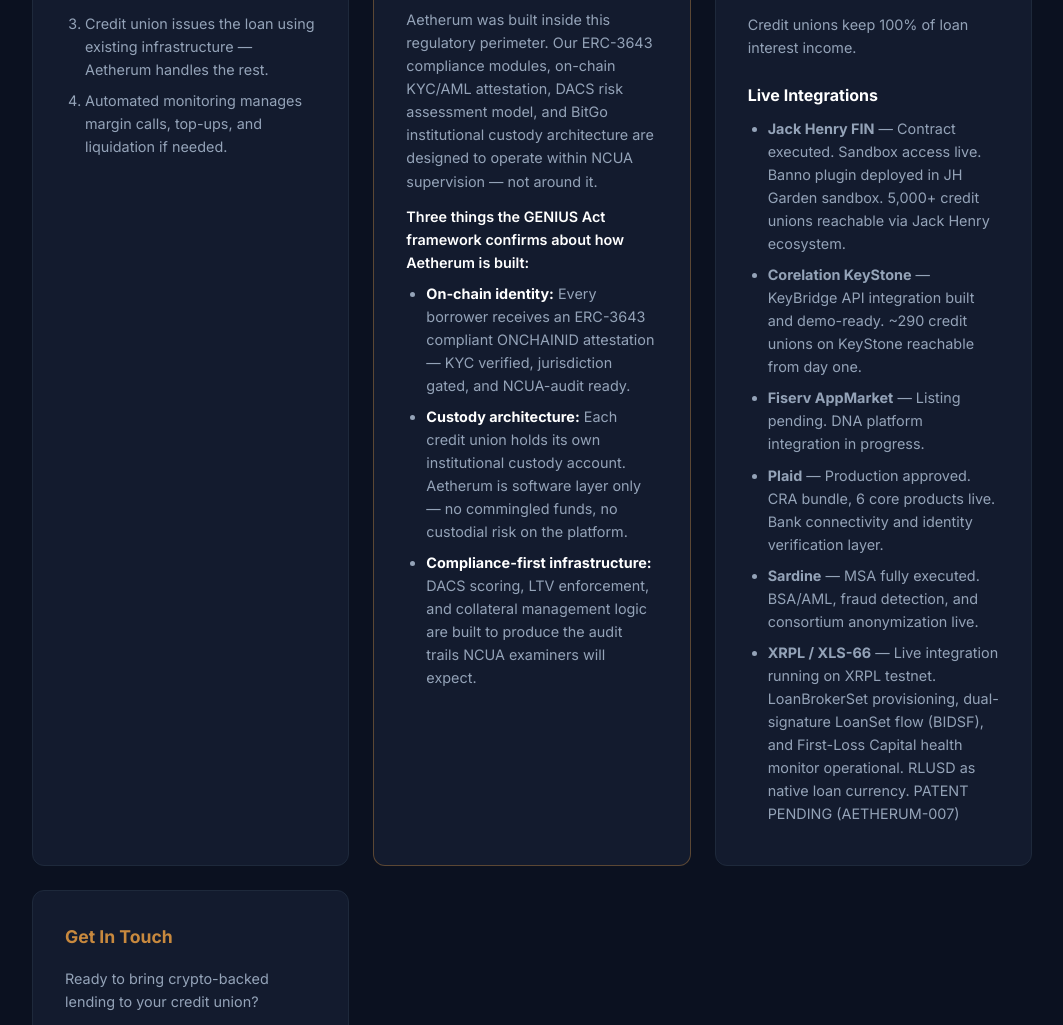
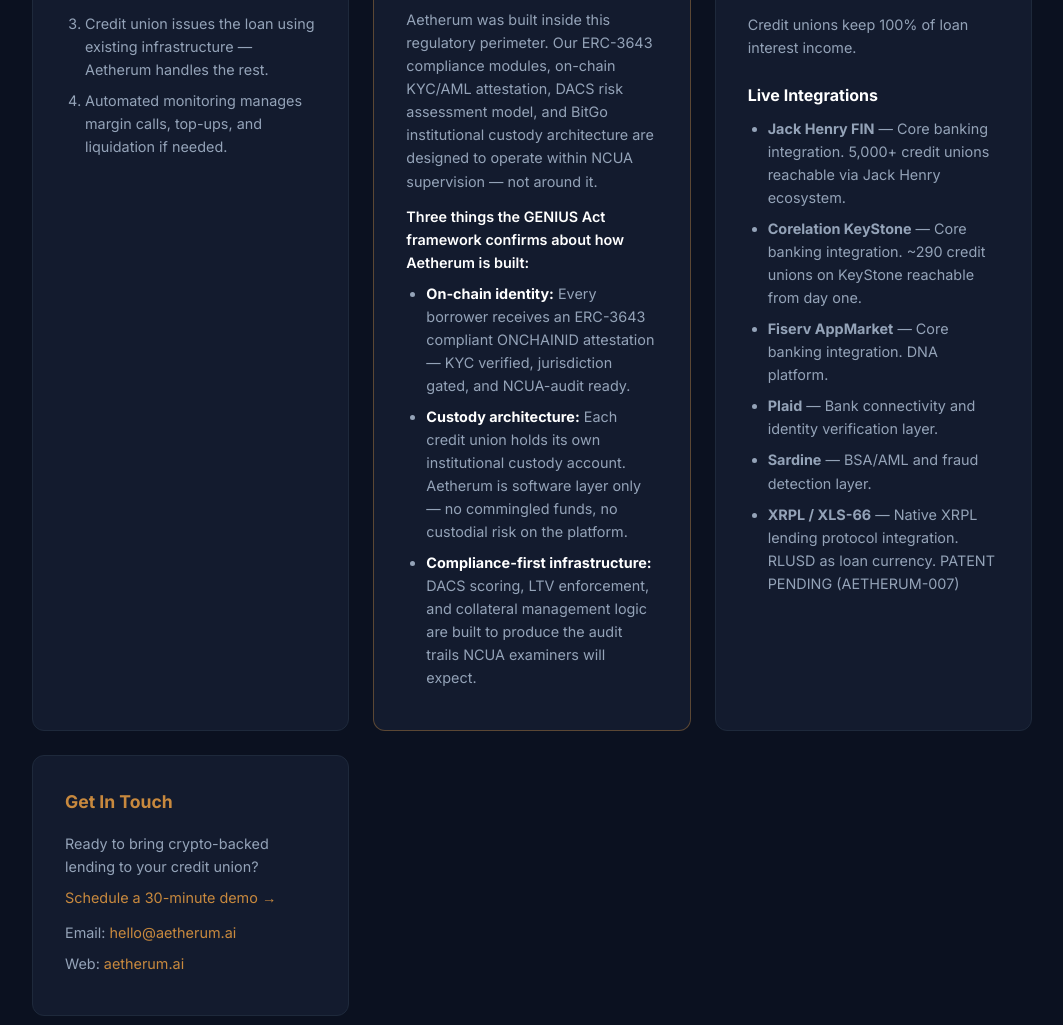
Before and after one commit to Trafalgar-Aetherum/aetherum-site, a website: page product.html in a window 1280 px wide. Shown: the part 6027-7052 px from the top of the page, without its empty margins (108-1171 px from the left). Drawn offline with Linux system fonts and the light colour scheme.

Commit message:
product: strip sensitive integration details from live integrations

```diff
--- a/product.html
+++ b/product.html
@@ -532,12 +532,12 @@
       <p style="margin-top:1rem;">Credit unions keep 100% of loan interest income.</p>
       <h4 style="margin-top:1.5rem;margin-bottom:.5rem;">Live Integrations</h4>
       <ul>
-        <li><strong>Jack Henry FIN</strong> — Contract executed. Sandbox access live. Banno plugin deployed in JH Garden sandbox. 5,000+ credit unions reachable via Jack Henry ecosystem.</li>
-        <li><strong>Corelation KeyStone</strong> — KeyBridge API integration built and demo-ready. ~290 credit unions on KeyStone reachable from day one.</li>
-        <li><strong>Fiserv AppMarket</strong> — Listing pending. DNA platform integration in progress.</li>
-        <li><strong>Plaid</strong> — Production approved. CRA bundle, 6 core products live. Bank connectivity and identity verification layer.</li>
-        <li><strong>Sardine</strong> — MSA fully executed. BSA/AML, fraud detection, and consortium anonymization live.</li>
-        <li><strong>XRPL / XLS-66</strong> — Live integration running on XRPL testnet. LoanBrokerSet provisioning, dual-signature LoanSet flow (BIDSF), and First-Loss Capital health monitor operational. RLUSD as native loan currency. PATENT PENDING (AETHERUM-007)</li>
+        <li><strong>Jack Henry FIN</strong> — Core banking integration. 5,000+ credit unions reachable via Jack Henry ecosystem.</li>
+        <li><strong>Corelation KeyStone</strong> — Core banking integration. ~290 credit unions on KeyStone reachable from day one.</li>
+        <li><strong>Fiserv AppMarket</strong> — Core banking integration. DNA platform.</li>
+        <li><strong>Plaid</strong> — Bank connectivity and identity verification layer.</li>
+        <li><strong>Sardine</strong> — BSA/AML and fraud detection layer.</li>
+        <li><strong>XRPL / XLS-66</strong> — Native XRPL lending protocol integration. RLUSD as loan currency. PATENT PENDING (AETHERUM-007)</li>
       </ul>
     </div>
     <div class="col-block" id="contact">
```
